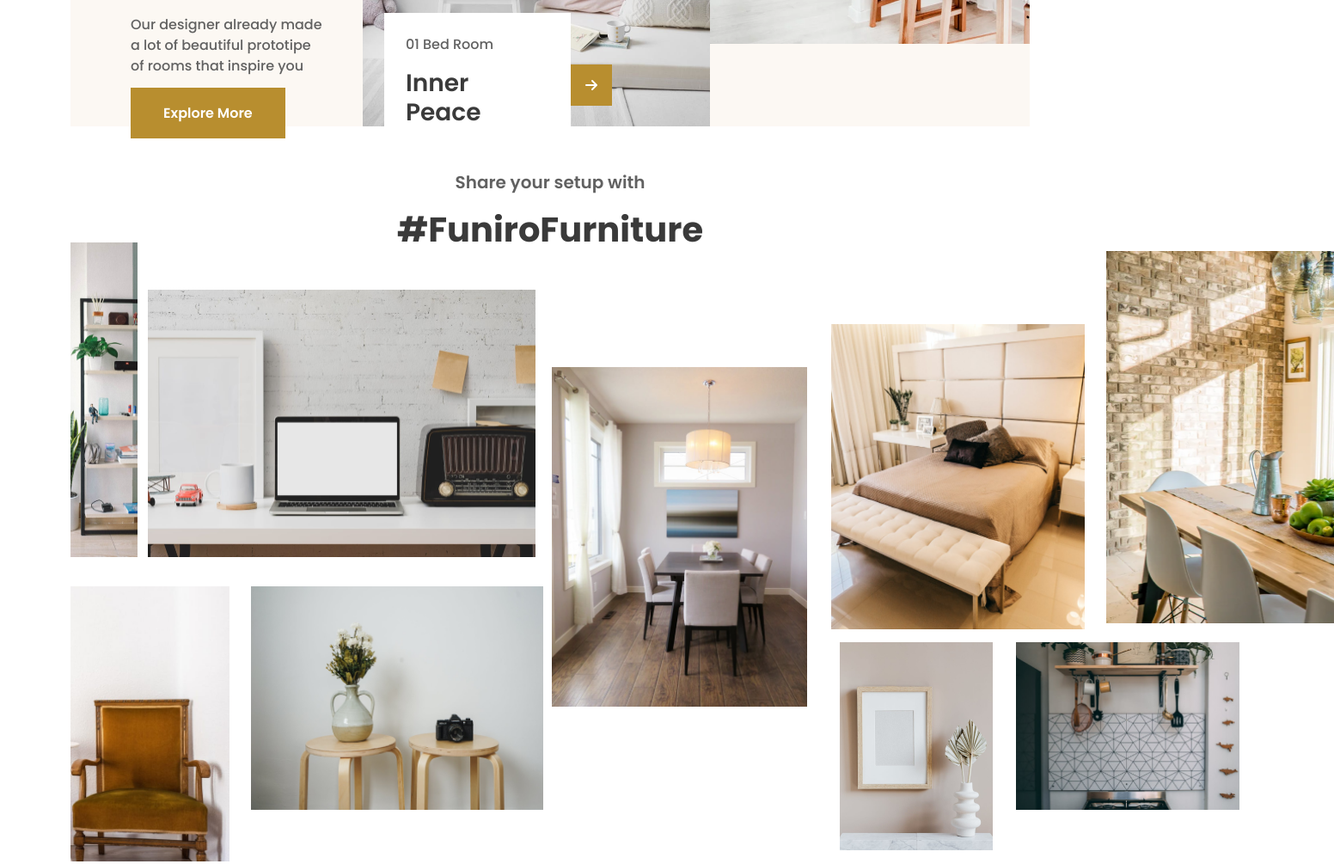
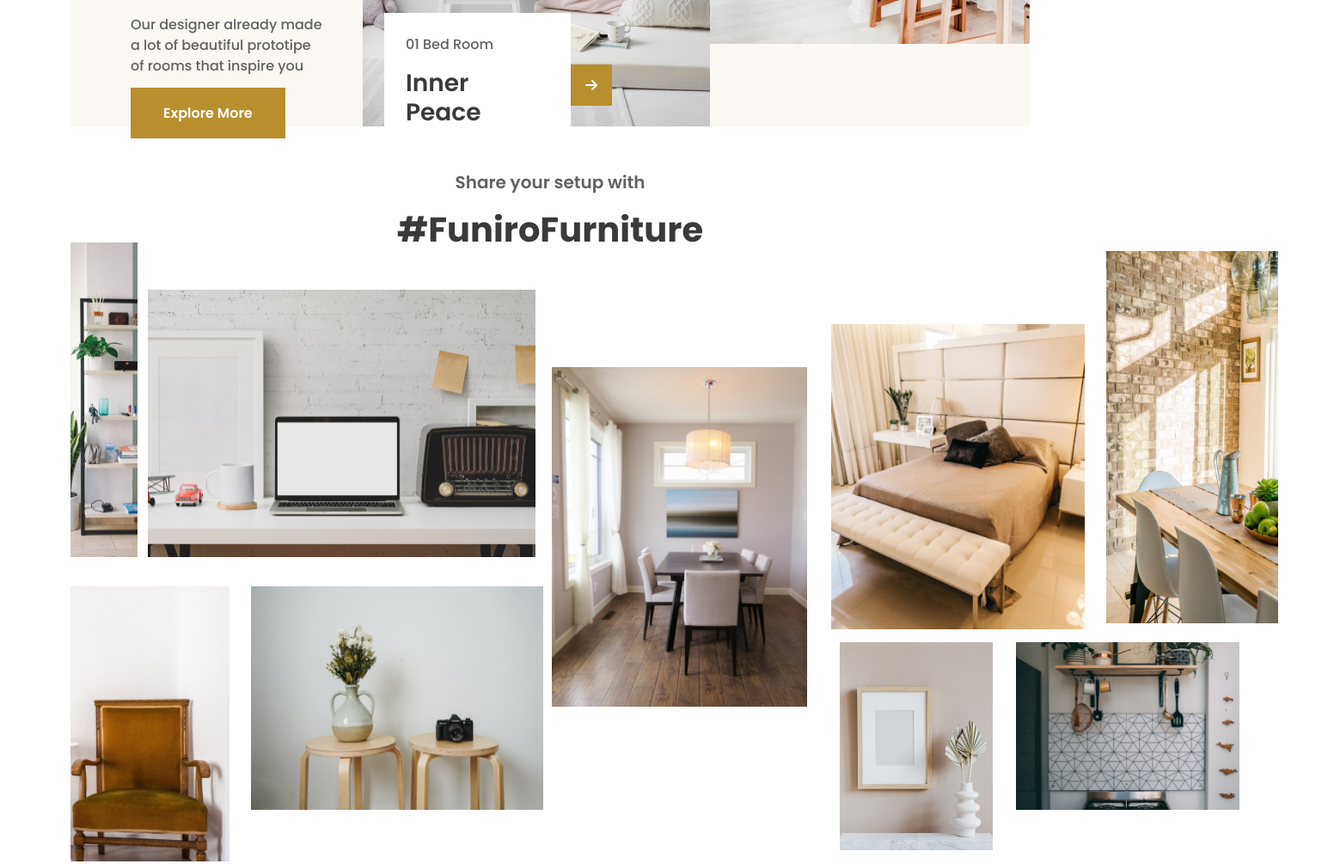
Before and after one commit to mdkamruzzaman32/furniro-E-website, a plain HTML site: page index.html in a window 1280 px wide. Shown: the part 3666-4671 px from the top of the page at 86% size, 1552 px wide, since content can reach past the window. Drawn offline with Linux system fonts and the light colour scheme.

Commit message:
fix: adjust width of .five class and clean up HTML formatting

```diff
--- a/CSS/style.css
+++ b/CSS/style.css
@@ -461,7 +461,7 @@
 
 .five {
     position: absolute;
-    width: 265px;
+    width: 200px;
     height: 433px;
     top: 145px;
     left: 1205px;
```
Also changed, not shown: index.html (+1 -1 lines).
